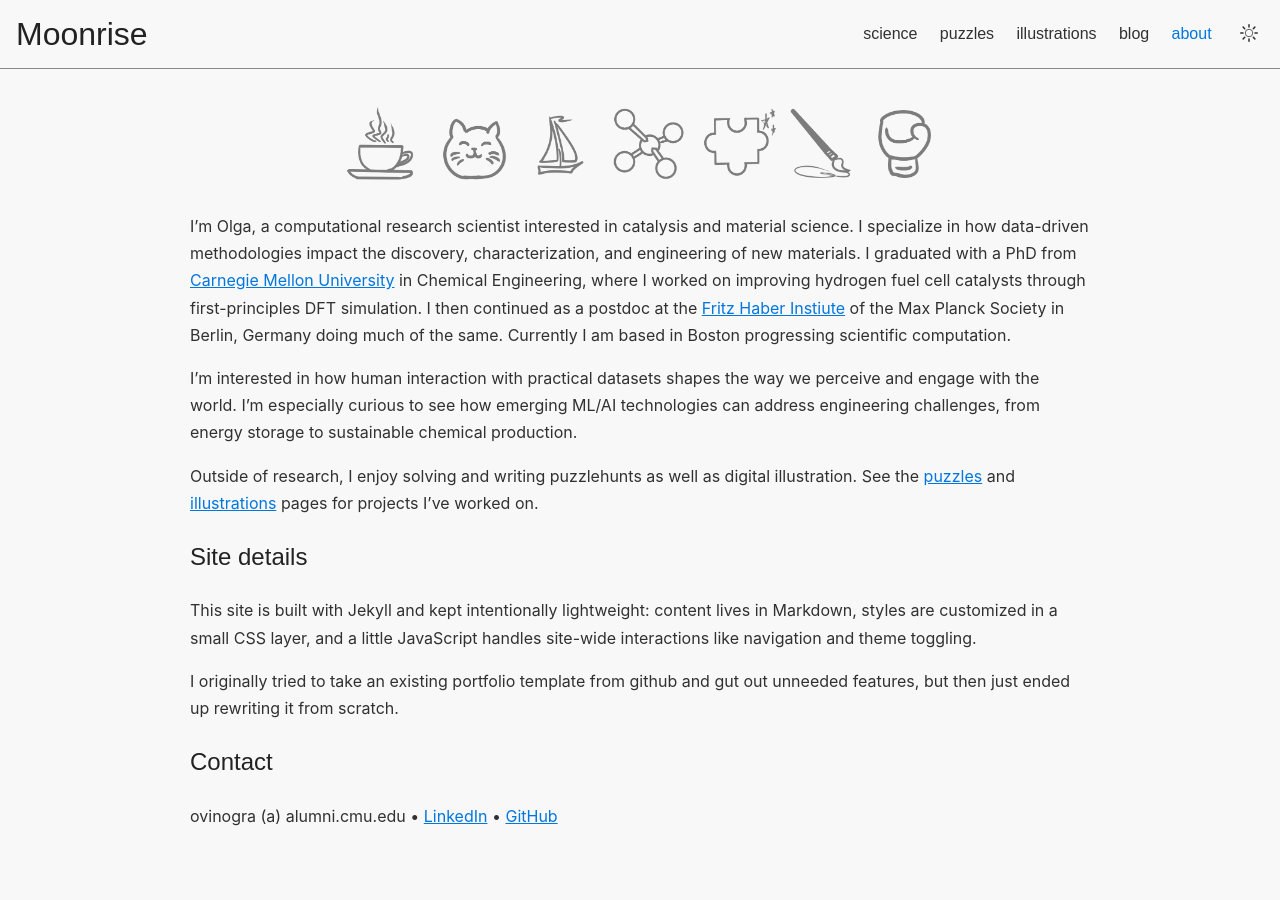
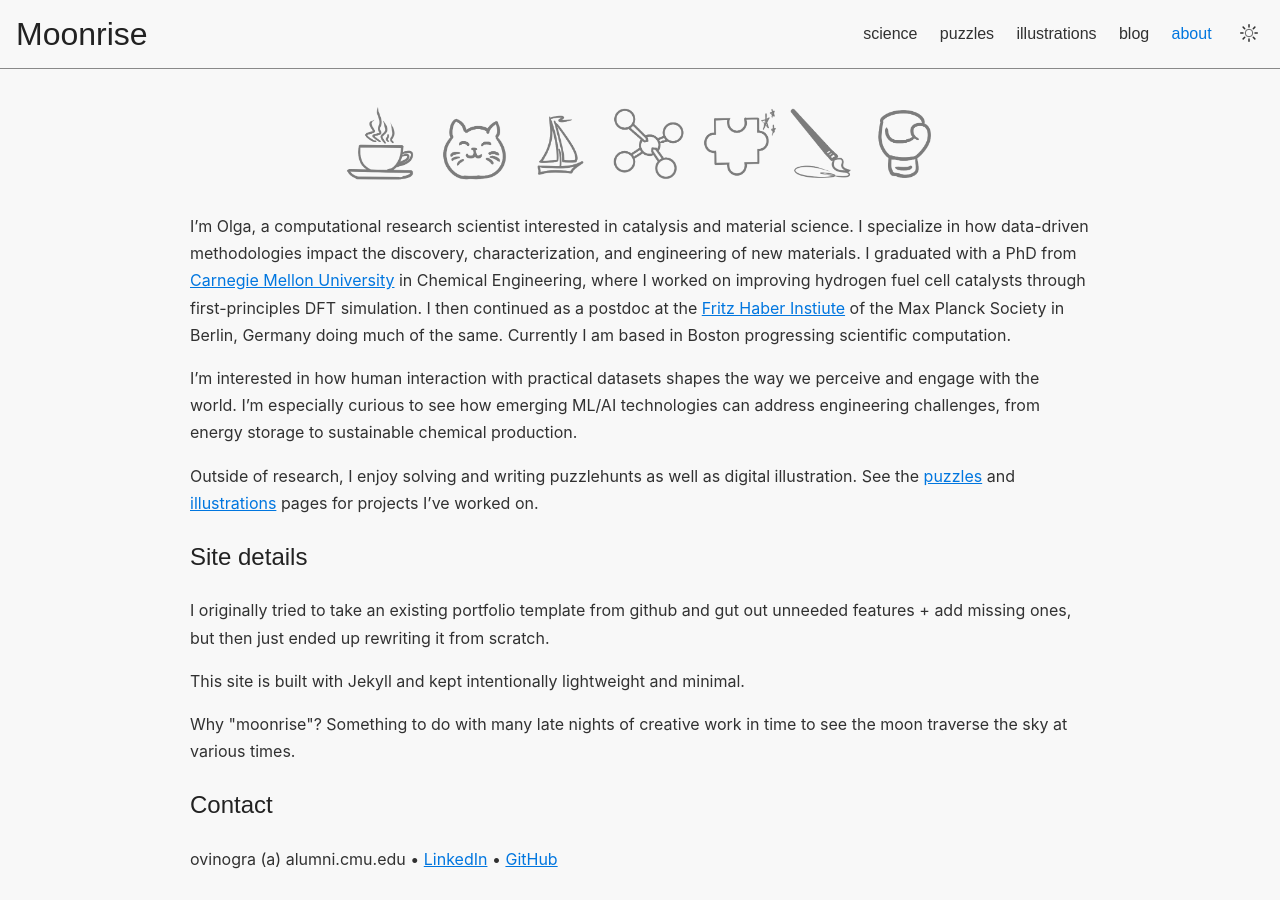
Before and after one commit to ovinogra/ovinogra.github.io, a Jekyll site: the page built from _pages/about.md, in a window 1280 px wide. Built offline with Jekyll 4.4.1, drawn with Linux system fonts in a browser that asks for light colours; some web fonts are replaced.

Commit message:
tweak text

```diff
--- a/_data/illustrations.json
+++ b/_data/illustrations.json
@@ -17,7 +17,7 @@
     "thumbnail": "/assets/img/illustrations/tmh25_boom.jpeg",
     "year": 2025,
     "type": "project",
-    "description": "Some of the assets and wip studies created for Teammate Hunt 2025, including icons, and other visual elements for interactivity. I mostly include samples where I owned 50%+ of the render, but full credits on the website. https://2025.teammatehunt.com/",
+    "description": "Some of the assets and wip studies created for Teammate Hunt 2025, including icons, and other visual elements for interactivity. I mostly include samples where I owned 50%+ of the render, but full credits are on the website. https://2025.teammatehunt.com/",
     "images": [
       { "src": "/assets/img/illustrations/tmh25_sw.jpeg", "description": "Final spacewalk panels" },
       { "src": "/assets/img/illustrations/tmh25_other.jpeg", "description": "Examples of final comic panels" },
--- a/_pages/about.md
+++ b/_pages/about.md
@@ -12,9 +12,12 @@ permalink: /
   <p>I’m interested in how human interaction with practical datasets shapes the way we perceive and engage with the world. I’m especially curious to see how emerging ML/AI technologies can address engineering challenges, from energy storage to sustainable chemical production.</p>
   <p>Outside of research, I enjoy solving and writing puzzlehunts as well as digital illustration. See the <a href="{{ '/puzzles/' | relative_url }}">puzzles</a> and <a href="{{ '/illustrations/' | relative_url }}">illustrations</a> pages for projects I’ve worked on.</p>
   <p></p>
+
   <h2>Site details</h2>
-  <p>This site is built with Jekyll and kept intentionally lightweight: content lives in Markdown, styles are customized in a small CSS layer, and a little JavaScript handles site-wide interactions like navigation and theme toggling.</p>
-  <p>I originally tried to take an existing portfolio template from github and gut out unneeded features, but then just ended up rewriting it from scratch.</p>
+  <p>I originally tried to take an existing portfolio template from github and gut out unneeded features + add missing ones, but then just ended up rewriting it from scratch.</p>
+  <p>This site is built with Jekyll and kept intentionally lightweight and minimal.</p>
+  <p>Why "moonrise"? Something to do with many late nights of creative work in time to see the moon traverse the sky at various times.</p>
+
   <h2>Contact</h2>
   <span>ovinogra (a) alumni.cmu.edu</span> • <a href="https://www.linkedin.com/in/ovinogradova/">LinkedIn</a> • <a href="https://github.com/ovinogra">GitHub</a>
 
```
